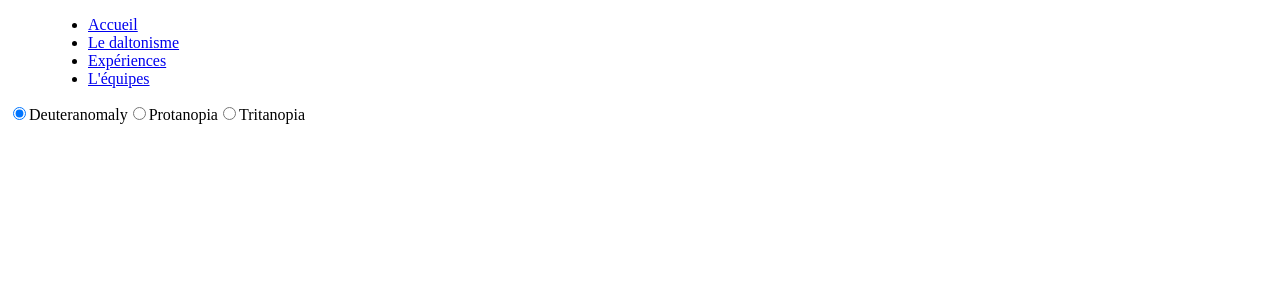
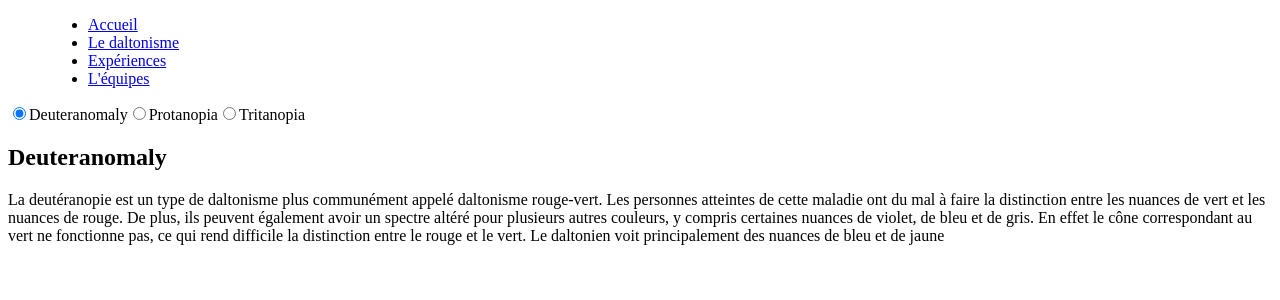
Before and after one commit to PierreDelarocque/JS-RemoteFR-Les-Chill-Bangers-Peppers-Hackathon, a React (Vite) app: page /daltonisme in a window 1280 px wide. Shown: the top 300 px of the page. Built offline with nearby package versions, Linux system fonts and the light colour scheme.

Commit message:
update page Daltonisme

```diff
--- a/package.json
+++ b/package.json
@@ -12,16 +12,19 @@
   "dependencies": {
     "react": "^18.3.1",
     "react-dom": "^18.3.1",
-    "tailwindcss": "^3.4.4"
+    "react-router-dom": "^6.24.1"
   },
   "devDependencies": {
     "@types/react": "^18.3.3",
     "@types/react-dom": "^18.3.0",
     "@vitejs/plugin-react": "^4.3.1",
+    "autoprefixer": "^10.4.19",
     "eslint": "^8.57.0",
     "eslint-plugin-react": "^7.34.2",
     "eslint-plugin-react-hooks": "^4.6.2",
     "eslint-plugin-react-refresh": "^0.4.7",
+    "postcss": "^8.4.39",
+    "tailwindcss": "^3.4.4",
     "vite": "^5.3.1"
   }
 }
--- a/src/pages/Daltonisme.jsx
+++ b/src/pages/Daltonisme.jsx
@@ -1,11 +1,11 @@
 import { useState } from "react";
 
-function About() {
+function Daltonisme() {
   const [selectedSection, setSelectedSection] = useState("Deuteranomaly");
 
   return (
-    <main className="all-about-content">
-      <section className="select-content-button">
+    <main className="flex-wrap items-center ">
+      <section className="">
         <input
           name="value-radio"
           id="value-1"
@@ -37,25 +37,44 @@ function About() {
           Tritanopia
         </label>
       </section>
-      {selectedSection === "rules" && (
-        <section className="rules-content">
-          <h1 className="main-title-content">Les règles</h1>
+      {selectedSection === "Deuteranomaly" && (
+        <section className="Deuteranomaly-content">
+          <h1 className="main-title-content">Deuteranomaly</h1>
+          <p>
+            La deutéranopie est un type de daltonisme plus communément appelé
+            daltonisme rouge-vert. Les personnes atteintes de cette maladie ont
+            du mal à faire la distinction entre les nuances de vert et les
+            nuances de rouge. De plus, ils peuvent également avoir un spectre
+            altéré pour plusieurs autres couleurs, y compris certaines nuances
+            de violet, de bleu et de gris. En effet le cône correspondant au
+            vert ne fonctionne pas, ce qui rend difficile la distinction entre
+            le rouge et le vert. Le daltonien voit principalement des nuances de
+            bleu et de jaune
+          </p>
         </section>
       )}
-      {selectedSection === "legalsMentions" && (
-        <section className="legals-mentions-content">
-          <h1 className="main-title-content">Mentions Légales</h1>
+      {selectedSection === "Protanopia" && (
+        <section className="Protanopia-content">
+          <h1 className="main-title-content">Protanopia</h1>
+          <p>
+            Les personnes souffrant de protanopie ont un manque ou une faible
+            sensibilité à la lumière pour percevoir correctement la rouge. En
+            effet le cône correspondant au rouge ne fonctionne pas, ce qui
+            affecte la perception des couleurs rouges et vertes.
+          </p>
         </section>
       )}
-      {selectedSection === "cgu-content" && (
-        <section className="cgu-content">
-          <h1 className="main-title-content">
-            Conditions Générales d'Utilisation
-          </h1>
+      {selectedSection === "Tritanopia" && (
+        <section className="Tritanopia-content">
+          <h1 className="main-title-content">Tritanopia</h1>
+          <p>
+            Le cône correspondant au bleu ne fonctionne pas, ce qui altère la
+            perception des couleurs bleues et jaunes.
+          </p>
         </section>
       )}
     </main>
   );
 }
 
-export default About;
+export default Daltonisme;
```
Also changed, not shown: 1 other file (tests, documents, lock files or other folders).
